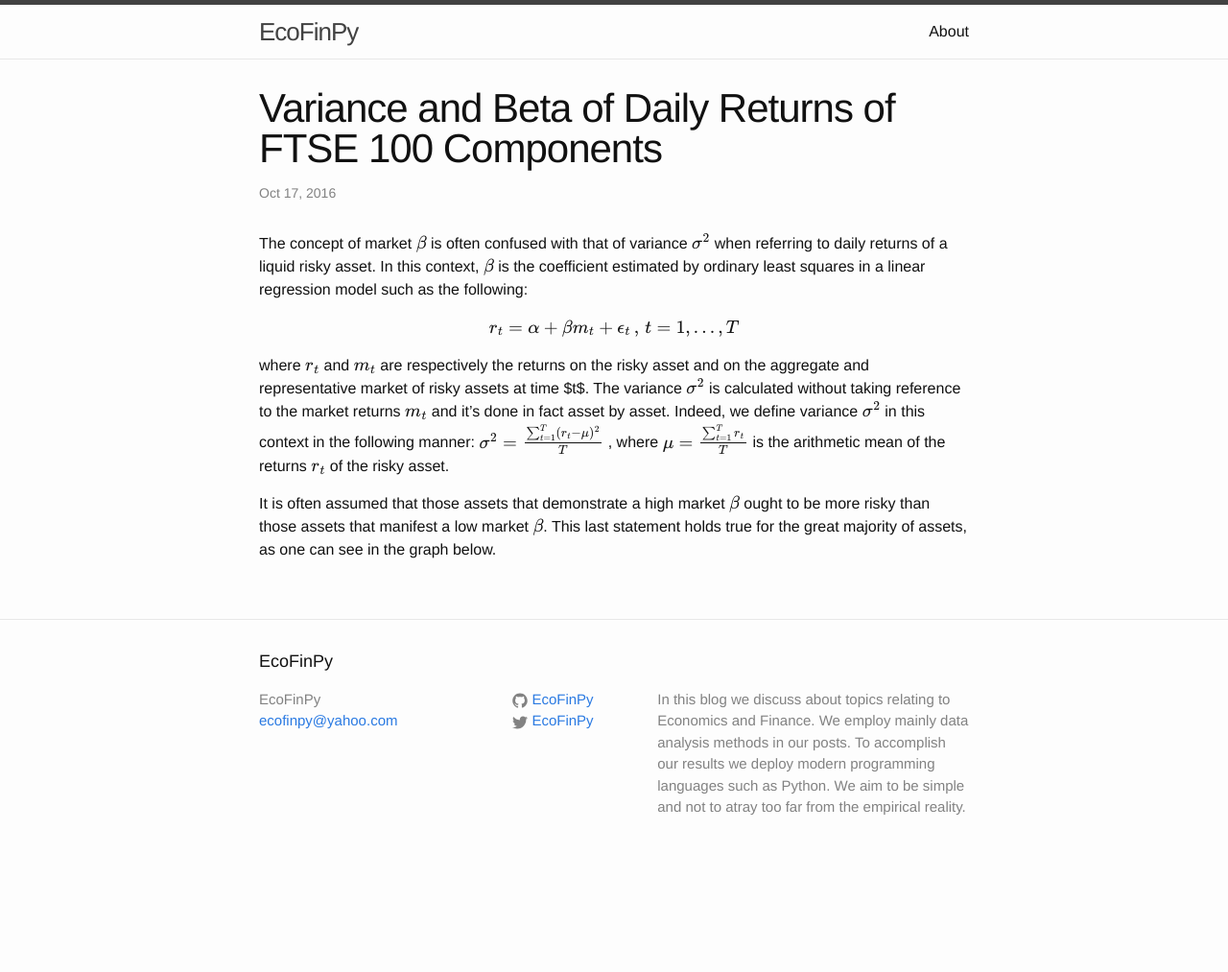
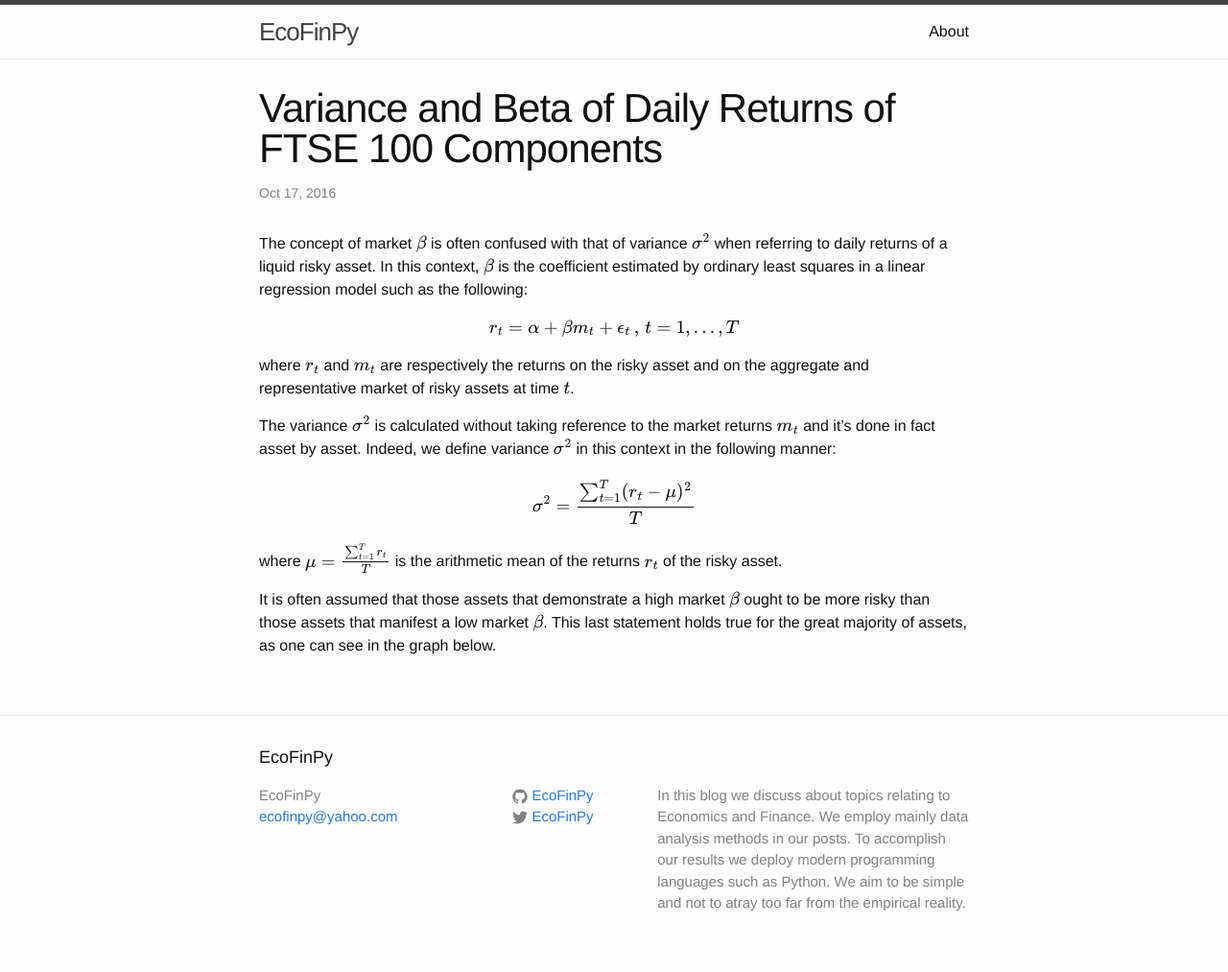
Before and after one commit to EcoFinPy/ecofinpy.github.io, a Jekyll site: the page built from _posts/2016-10-17-variance-beta-ftse100.md, in a window 1280 px wide. Shown: the whole page at 96% size. Built offline with Jekyll 4.4.1, drawn with Linux system fonts in a browser that asks for light colours; formulas are drawn with MathJax 3; before the commit the page ends 913 px from its top, so only the background shows below that.

```diff
--- a/_posts/2016-10-17-variance-beta-ftse100.md
+++ b/_posts/2016-10-17-variance-beta-ftse100.md
@@ -12,10 +12,14 @@ In this context, $$\beta$$ is the coefficient estimated by ordinary least square
 $$ r_t = \alpha + \beta m_t + \epsilon_t \, , \, t = 1,\ldots,T $$
 
 
-where $$r_t$$ and $$m_t$$ are respectively the returns on the risky asset and on the aggregate and representative market of risky assets at time $t$.
+where $$r_t$$ and $$m_t$$ are respectively the returns on the risky asset and on the aggregate and representative market of risky assets at time $$t$$.
+
 The variance $$\sigma^2$$ is calculated without taking reference to the market returns $$m_t$$ and it's done in fact asset by asset. Indeed, we define variance $$\sigma^2$$ in this context in the following manner:
-$$ \sigma^2 = \frac{ \sum_{t=1}^{T} (r_t - \mu)^2 }{T} $$ ,
+
+
+$$ \sigma^2 = \frac{ \sum_{t=1}^{T} (r_t - \mu)^2 }{T} $$
+
+
 where $$\mu = \frac{\sum_{t=1}^{T} r_t}{T}$$ is the arithmetic mean of the returns $$r_t$$ of the risky asset.
 
-It is often assumed that those assets that demonstrate a high market $$\beta$$ ought to be more risky than those assets that manifest a low market $$\beta$$.
-This last statement holds true for the great majority of assets, as one can see in the graph below.
+It is often assumed that those assets that demonstrate a high market $$\beta$$ ought to be more risky than those assets that manifest a low market $$\beta$$. This last statement holds true for the great majority of assets, as one can see in the graph below.
```
